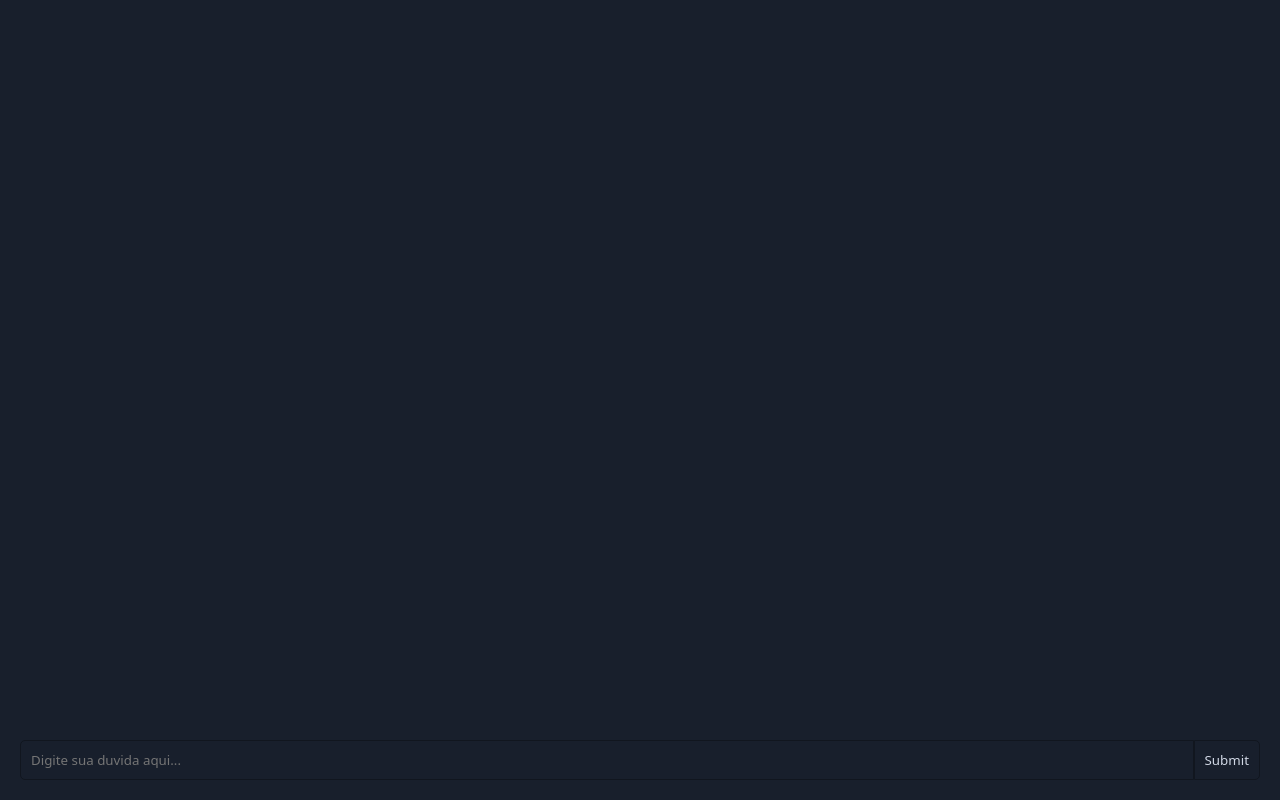
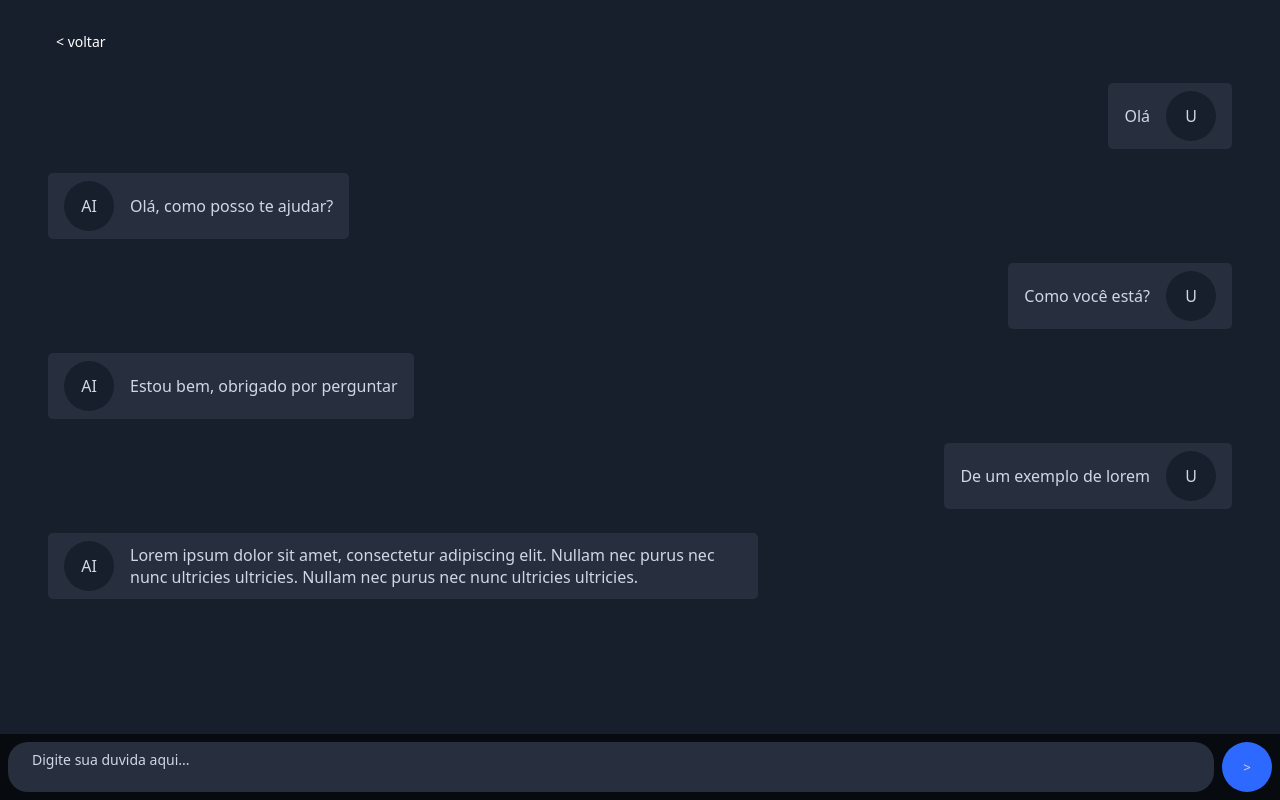
Before and after one commit to LucasGobatto/openai-chatbot, a React (Vite) app in the folder front/: page / in a window 1280 px wide. Built offline with nearby package versions, Linux system fonts and the light colour scheme.

Commit message:
enhance: layout refacts

```diff
--- a/front/src/App.jsx
+++ b/front/src/App.jsx
@@ -2,8 +2,14 @@ import * as React from 'react';
 import { Input } from './components/input';
 import { Chat } from './components/chat';
 
+const historicMock = [
+  { question: 'Olá', response: 'Olá, como posso te ajudar?' },
+  { question: 'Como você está?', response: 'Estou bem, obrigado por perguntar'},
+  { question: 'De um exemplo de lorem', response: 'Lorem ipsum dolor sit amet, consectetur adipiscing elit. Nullam nec purus nec nunc ultricies ultricies. Nullam nec purus nec nunc ultricies ultricies.'},
+]
+
 export function App() {
-  const [historic, setHistoric] = React.useState([])
+  const [historic, setHistoric] = React.useState(historicMock)
 
   function handleMessage(question) {
     // TODO send message to server
--- a/front/src/components/chat/chat.jsx
+++ b/front/src/components/chat/chat.jsx
@@ -1,17 +1,25 @@
+import React from 'react';
 import "./styles.css";
 
 export function Chat({ historic }) {
+ const containerRef = React.useRef(null);
+
+ React.useEffect(() => {
+  containerRef.current.scrollTop = containerRef.current.scrollHeight;
+ }, [historic])
+
   return (
-    <div className="historic-container">
+    <div ref={containerRef} className="historic-container">
+    <button className='back'>{"< voltar"}</button>
       {(historic ?? []).map(({ question, response }, index) => (
         <div className="message-container" key={index}>
-          <div className="text-container">
-            <p className="user-question">{question}</p>
+          <div className="text-container align-right">
+            <pre className="base-chat user-question">{question}</pre>
             <div className="profile">U</div>
           </div>
-          <div className="text-container">
+          <div className="text-container align-left">
             <div className="profile">AI</div>
-            <p className="ai-response">{response}</p>
+            <pre className="base-chat ai-response">{response}</pre>
           </div>
         </div>
       ))}
--- a/front/src/components/chat/styles.css
+++ b/front/src/components/chat/styles.css
@@ -3,43 +3,59 @@
   display: flex;
   flex-direction: column;
   overflow-y: auto;
-  padding: 10px;
-  padding-inline: 10%;
+  gap: 24px;
+  padding: 24px 48px;
+}
+
+.message-container {
+  display: flex;
+  flex-direction: column;
+  gap: 24px;
+}
+
+.align-right {
+  align-self: flex-end;
+}
+
+.align-left {
+  align-self: flex-start;
 }
 
 .text-container {
   display: flex;
-  width: 100%;
-  gap: 10px;
+  max-width: 60%;
+  min-width: auto;
+  background-color: #272f3e;
+  border-radius: 5px;
+  padding: 8px 16px;
   align-items: center;
+  gap: 16px;
 }
 
 .profile {
+  flex-shrink: 0;
   width: 50px;
   height: 50px;
   border-radius: 50%;
-  background-color: #272f3e;
+  background-color: #181F2C;
   display: flex;
   justify-content: center;
   align-items: center;
   color: #d0d7e4;
 }
 
+.base-chat {
+  flex: 1;
+  border-radius: 5px;
+  color: #d0d7e4;
+  font-size: 16px;
+  text-wrap: wrap;
+}
+
 .user-question {
-  flex: 1;
-  background-color: #272f3e;
-  padding: 10px;
-  border-radius: 5px;
-  margin-block: 20px;
-  color: #d0d7e4;
-  text-align: right;
+  text-align: left;
 }
 
 .ai-response {
-  flex: 1;
-  padding: 10px;
-  border-radius: 5px;
-  margin-block: 20px;
-  background-color: #272f3e;
-  color: #d0d7e4;
+  text-align: left;
 }
--- a/front/src/components/input/input.jsx
+++ b/front/src/components/input/input.jsx
@@ -9,10 +9,22 @@ export function Input({ onSubmit }) {
     onSubmit(question);
   }
 
+
+  function handleInput(event) {
+    event.target.style.height = "50px"; // reset the height
+    event.target.style.height = `${event.target.scrollHeight}px`; // set it to scrollHeight
+  }
+
   return (
     <form className="user-form" onSubmit={handleSubmit}>
-      <input className="question-input" type="text" placeholder="Digite sua duvida aqui..." onChange={(event) => setQuestion(event.target.value)}/>
-      <input className="submit-button" name="question" type="submit" />
+      <textarea
+        className="question-input"
+        name="question"
+        placeholder="Digite sua duvida aqui..."
+        onChange={(event) => setQuestion(event.target.value)}
+        onInput={handleInput}
+      />
+      <button className="submit-button" type="submit">{'>'}</button>
     </form>
   );
 }
--- a/front/src/components/input/styles.css
+++ b/front/src/components/input/styles.css
@@ -1,25 +1,50 @@
+.back {
+  padding: 8px;
+  border: none;
+  background-color: transparent;
+  font-size: 14px;
+  color: #FFF;
+  width: fit-content;
+  cursor: pointer;
+}
+
+.back:hover {
+  text-decoration: underline;
+}
+
 .user-form {
   display: flex;
-  padding: 10px;
+  background-color: #070a0e;
+  flex-shrink: 0;
+  padding: 8px;
   width: 100%;
+  gap:8px;
 }
 
 .question-input {
-  margin: 10px 0 10px 10px;
-  padding: 10px;
-  border: 1px solid #11161f;
-  border-radius: 5px 0 0 5px;
-  background-color: #181f2c;
+  resize: none;
+  max-height: 140px;
+  height: 50px;
+  padding: 8px 24px;
+  border: none;
+  border-radius: 20px;
+  background-color: #272F3E;
   width: 100%;
-  color: #d0d7e4;
+  font-size: 14px;
+  color: #D0D7E4;
+}
+
+.question-input::placeholder {
+  color: #D0D7E4;
 }
 
 .submit-button {
-  margin: 10px 10px 10px 0;
-  border-radius: 0 5px 5px 0;
-  padding: 10px;
-  border: 1px solid #11161f;
-  background-color: #181f2c;
-  color: #d0d7e4;
+  align-self: end;
+  height: 50px;
+  aspect-ratio: 1;
+  border-radius: 100%;
+  border: none;
+  background-color: #2E69FF;
+  color: #D0D7E4;
   cursor: pointer;
 }
--- a/front/src/index.css
+++ b/front/src/index.css
@@ -6,7 +6,7 @@
 }
 
 #root {
-  background-color: #181f2c;
+  background-color: #181F2C;
   height: 100vh;
   display: flex;
   flex-direction: column;
```
